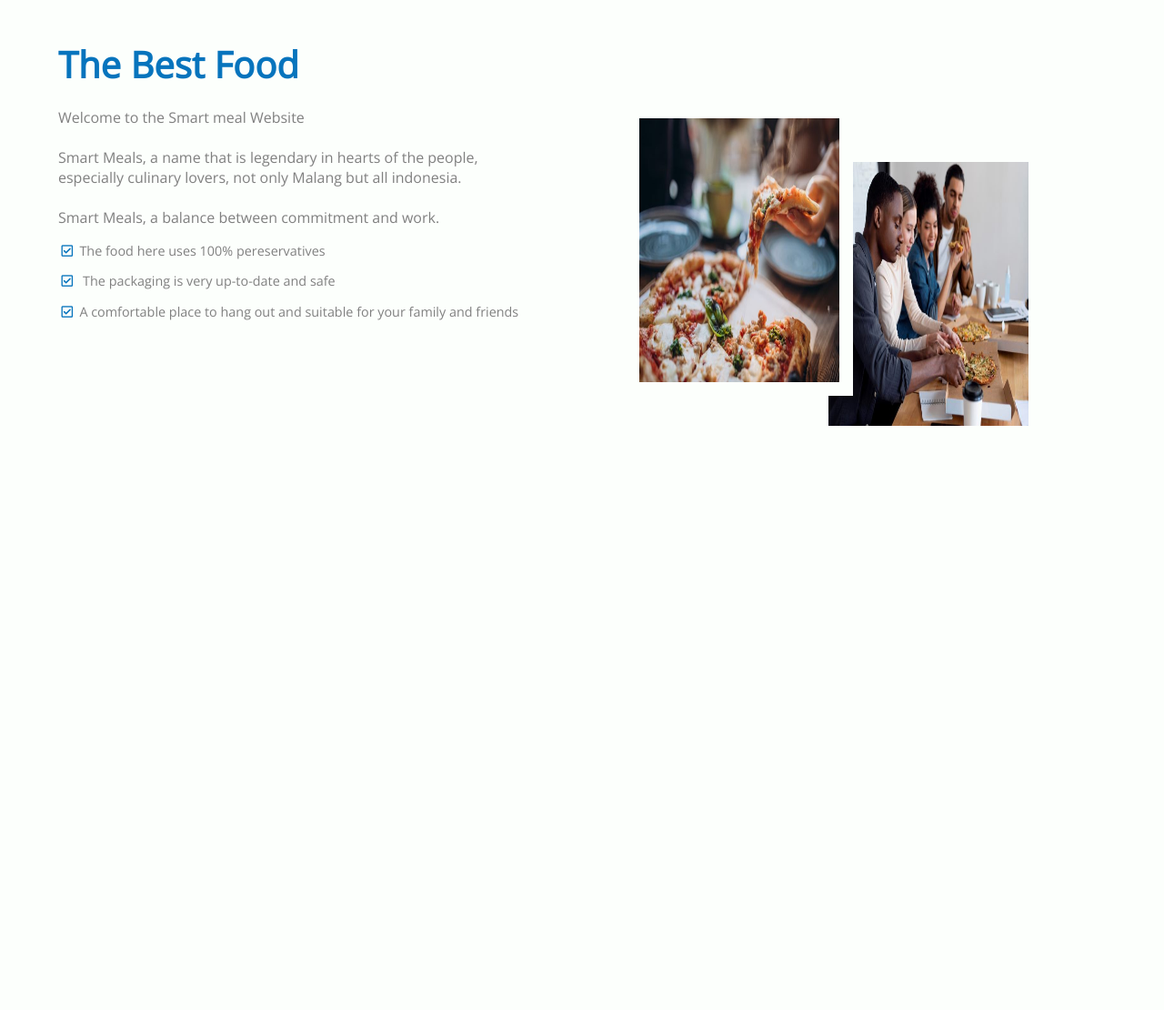
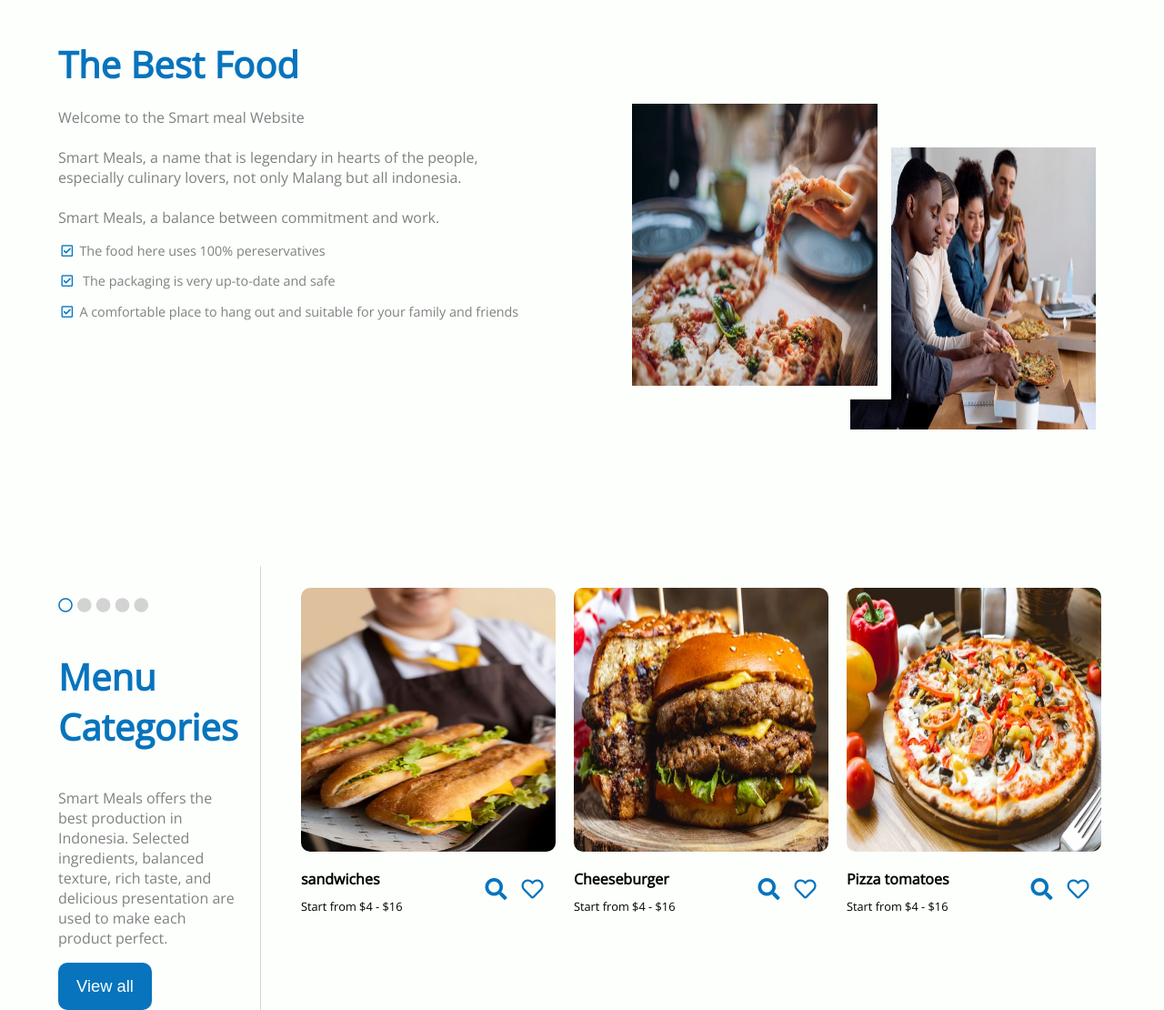
Before and after one commit to daydy225/Maquette_restaurant, a plain HTML site: page index.html in a window 1280 px wide. Shown: the part 845-1955 px from the top of the page at 91% size. Before the commit the page ends 1328 px from the top, so only its background shows below. Drawn offline with nearby package versions, Linux system fonts and the light colour scheme.

Commit message:
Sauvegarde Maquette

```diff
--- a/index.html
+++ b/index.html
@@ -68,5 +68,54 @@
             <img class="img2"  src="Images/pizza-at-work-sm.jpg" alt="">
         </section>
     </div>
+    <div class="page3">
+        <section class="menu-categories">
+            <div class="circle">
+                <span><i class="far fa-circle"></i></span><span><i class="fas fa-circle"></i></span><span><i class="fas fa-circle"></i></span><span><i class="fas fa-circle"></i></span><span><i class="fas fa-circle"></i></span>
+            </div>
+              <h3>menu categories</h3>
+              <p>Smart Meals offers the best production in Indonesia. Selected ingredients, balanced texture, rich taste, and  delicious presentation are used to make each product perfect.</p>
+              <button class="btn-menu">View all </button>
+        </section>
+        <section class="menu-card">
+          <div class="single-card">
+              <img src="Images/sandwiches-sm.jpg" alt="sandwiches">
+               <div class="card-desc">
+                   <div>
+                    <h4>sandwiches</h4>
+                    <p>Start from &#36;4 - &#36;16</p>
+                   </div>
+                   <div class="desc-icon">
+                       <i class="fas fa-search"></i><i class="far fa-heart"></i>
+                   </div>
+               </div>
+          </div>
+          <div class="single-card">
+            <img src="Images/sm-double-cheeseburger.jpg" alt="sandwiches">
+             <div class="card-desc">
+                 <div>
+                  <h4>Cheeseburger</h4>
+                  <p>Start from &#36;4 - &#36;16</p>
+                 </div>
+                 <div class="desc-icon">
+                     <i class="fas fa-search"></i><i class="far fa-heart"></i>
+                 </div>
+             </div>
+        </div>
+        <div class="single-card">
+            <img src="Images/mix-pizza-chicken-tomato-sm.jpg" alt="sandwiches">
+             <div class="card-desc">
+                 <div>
+                  <h4>Pizza tomatoes</h4>
+                  <p>Start from &#36;4 - &#36;16</p>
+                 </div>
+                 <div class="desc-icon">
+                     <i class="fas fa-search"></i><i class="far fa-heart"></i>
+                 </div>
+             </div>
+        </div>
+
+        </section>
+    </div>
 </body>
 </html>
--- a/style.css
+++ b/style.css
@@ -1,6 +1,6 @@
 @import url("style2.css");
-
-/*###################### Generale ###############################*/
+@import url("styles3.css");
+/* /*###################### Generale ###############################*/
 * {
   box-sizing: border-box;
 }
--- a/style2.css
+++ b/style2.css
@@ -28,15 +28,15 @@ section.best p {
   padding-right: 0.5em;
 }
 section.best-img {
-  margin-left: 6rem;
-  margin-top: 7rem;
+  margin-left: 5rem;
+  margin-top: 6rem;
   position: relative;
 }
 
 section.best-img .img1,
 section.best-img .img2 {
-  height: 320px;
-  width: 250px;
+  height: 340px;
+  width: 300px;
   border: 15px solid #fcfffc;
 }
 .img1 {
@@ -46,6 +46,6 @@ section.best-img .img2 {
 
 .img2 {
   position: absolute;
-  left: 13rem;
+  left: 15rem;
   top: 3rem;
 }
--- /dev/null
+++ b/styles3.css
@@ -0,0 +1,81 @@
+/*########################## PAGE 3 ###############################*/
+div.page3 {
+  width: var(--custom-width);
+  margin: 16rem auto 5rem auto;
+  display: flex;
+}
+
+section.menu-categories {
+  flex: 1 1 0;
+  border-right: 1px solid #d5d5d5;
+  padding-top: 2em;
+  padding-right: 1.5em;
+}
+section.menu-categories h3 {
+  font-size: 2.5em;
+  text-transform: capitalize;
+  color: var(--color-blue);
+}
+section.menu-categories p {
+  color: var(--color-gray);
+}
+section.menu-categories button {
+  padding: 15px 20px;
+  border-radius: 1px;
+  text-align: center;
+  font-size: 1.145em;
+  cursor: pointer;
+  border: 0px solid;
+  border-radius: 10px;
+  background-color: var(--color-blue);
+  color: var(--color-white);
+}
+section.menu-card {
+  flex: 2 2 0;
+  padding: 1.5em;
+  display: flex;
+}
+
+div.circle i.fa-circle {
+  font-size: 1em;
+  color: #d3d3d3;
+  margin-right: 0.3em;
+}
+div.circle i.far {
+  color: var(--color-blue);
+}
+/*############################# Menu Card ####################################*/
+div.single-card {
+  height: 52vh;
+}
+
+div.single-card img {
+  height: 290px;
+  width: 280px;
+  border-radius: 10px;
+  margin-left: 1.25em;
+}
+div.card-desc {
+  line-height: 0.5em;
+  display: flex;
+  width: 280px;
+  align-items: center;
+  margin-left: 1.25em;
+}
+
+div.card-desc p {
+  font-size: 0.8em;
+}
+
+.card-desc div:first-child {
+  flex: 2;
+}
+.card-desc div:nth-child(2) {
+  flex: 1;
+}
+
+div.desc-icon i {
+  font-size: 1.5em;
+  color: var(--color-blue);
+  padding-left: 16px;
+}
```
Also changed, not shown: Images/mix-pizza-chicken-tomato-sm.jpg (added), Images/sandwiches-sm.jpg (added), Images/sm-double-cheeseburger.jpg (added).
